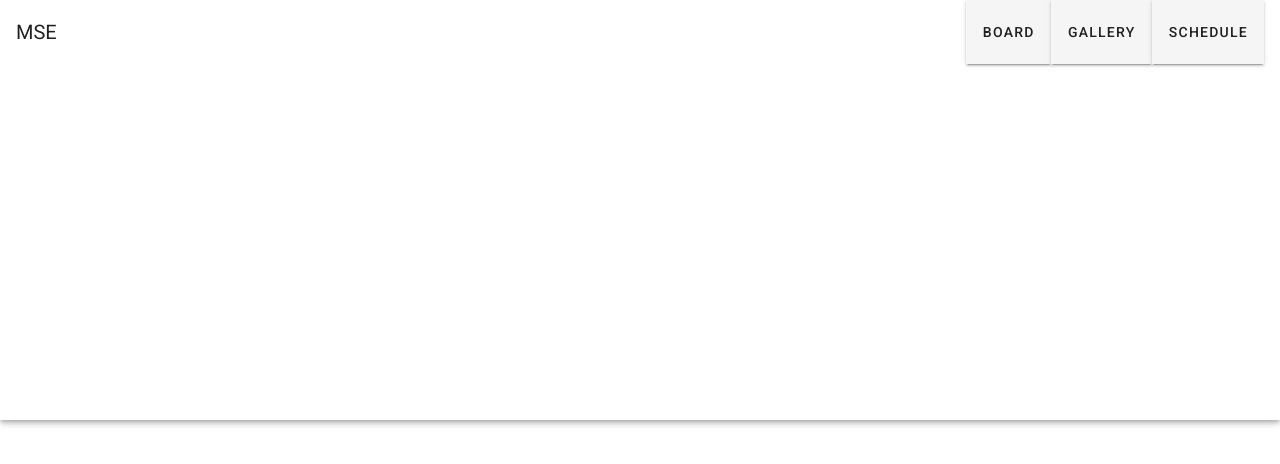
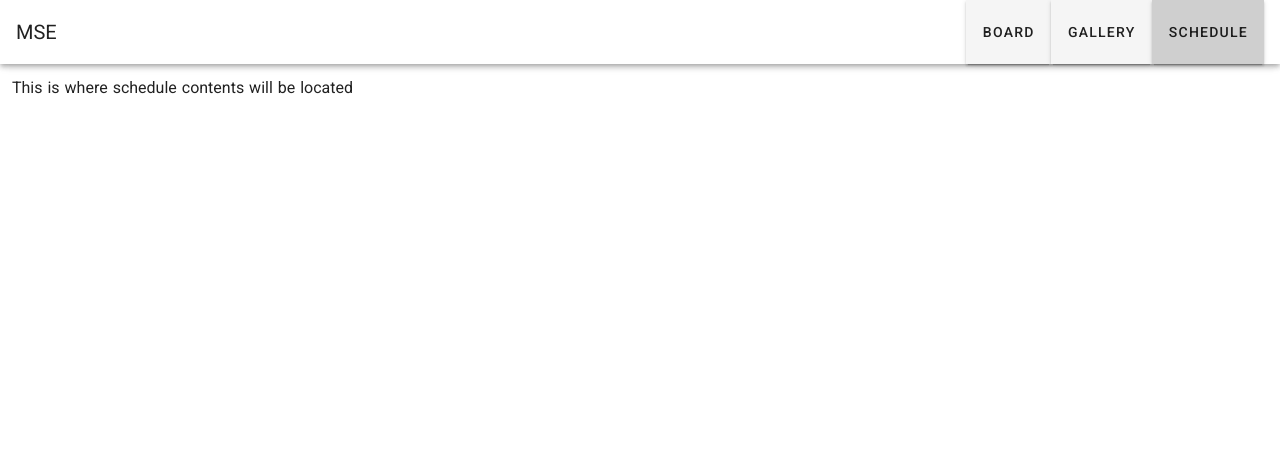
Before and after one commit to 1d1s-front-team/mse-web-front, a Nuxt app: page /schedule in a window 1280 px wide. Shown: the top 464 px of the page. Built offline with nearby package versions, Linux system fonts and the light colour scheme.

Commit message:
pages added; nuxt-link applied to the toolbar;

```diff
--- a/layouts/default.vue
+++ b/layouts/default.vue
@@ -1,12 +1,14 @@
 <template>
   <v-app>
     <v-toolbar app>
-      <v-toolbar-title>MSE</v-toolbar-title>
+      <v-toolbar-title>
+        MSE
+      </v-toolbar-title>
       <v-spacer></v-spacer>
       <v-toolbar-items class="hidden-sm-and-down">
-        <v-btn flat>BOARD</v-btn>
-        <v-btn flat>GALLERY</v-btn>
-        <v-btn flat>SCHEDULE</v-btn>
+        <v-btn flat nuxt to="/board">BOARD</v-btn>
+        <v-btn flat nuxt to="/gallery">GALLERY</v-btn>
+        <v-btn flat nuxt to="/schedule">SCHEDULE</v-btn>
       </v-toolbar-items>
     </v-toolbar>
 
@@ -22,11 +24,7 @@
   export default {
     data () {
       return {
-        items: [
-          { title: 'Home', icon: 'dashboard' },
-          { title: 'About', icon: 'question_answer' }
-        ],
-        right: null
+
       }
     }
   }
--- /dev/null
+++ b/pages/board.vue
@@ -0,0 +1,5 @@
+<template>
+    <v-app>
+        <p>This is where board contents will be located</p>
+    </v-app>
+</template>
--- /dev/null
+++ b/pages/gallery.vue
@@ -0,0 +1,5 @@
+<template>
+    <v-app>
+        <p>This is where gallery contents will be located</p>
+    </v-app>
+</template>
--- /dev/null
+++ b/pages/schedule.vue
@@ -0,0 +1,5 @@
+<template>
+    <v-app>
+        <p>This is where schedule contents will be located</p>
+    </v-app>
+</template>
```
Also changed, not shown: .eslintrc.js.
